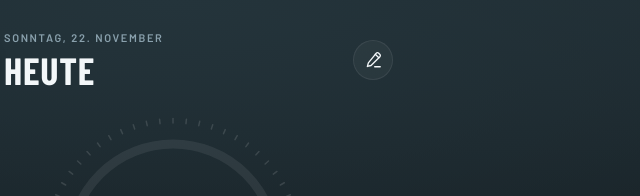
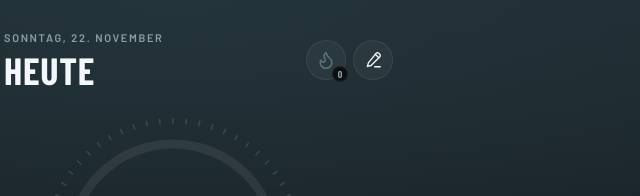
Before and after one commit to lstiass22-commits/habits, a plain HTML site: page index.html in a window 1280 px wide. Shown: the top 196 px of the page, 467-1107 px from the left. Drawn offline with nearby package versions, Linux system fonts and the light colour scheme.

Commit message:
Tages-Serie: Flammen-Symbol oben rechts, zählt ab 3 erledigten Habits pro Tag
Co-Authored-By: Claude Sonnet 5.5 <noreply@anthropic.com>
Claude-Session: https://claude.ai/code/session_01QWNiDryqccU18DVmKu8zTf

```diff
--- a/index.html
+++ b/index.html
@@ -62,6 +62,14 @@ h1{font:700 clamp(26px,7.6vw,38px)/1 var(--font-display);text-transform:uppercas
 .ghost.emoji{width:40px;height:40px;padding:0;border-radius:50%;display:grid;place-items:center;color:var(--text)}
 .ghost.emoji svg{display:block}
 .ghost.emoji[hidden]{display:none}
+.dstreak{position:relative;width:40px;height:40px;border-radius:50%;display:grid;place-items:center;background:rgba(255,255,255,.04);border:1px solid var(--hair);color:var(--faint);flex:none}
+.dstreak[hidden]{display:none}
+.dstreak svg{display:block;fill:none;stroke:currentColor}
+.dstreak b{position:absolute;right:-3px;bottom:-3px;min-width:16px;height:16px;padding:0 4px;border-radius:8px;background:#0b0f12;border:1px solid var(--hair);color:var(--muted);font:700 10px/14px var(--font-display);text-align:center;font-variant-numeric:tabular-nums}
+.dstreak.pend{color:var(--muted)}
+.dstreak.on{color:#fff}
+.dstreak.on svg{fill:currentColor}
+.dstreak.on b{background:#fff;border-color:#fff;color:#000}
 .top-l{display:flex;align-items:center;gap:11px;min-width:0;flex:1}
 .top-l>div{min-width:0}
 .top-l .eyebrow,.top-l h1{white-space:nowrap;overflow:hidden;text-overflow:ellipsis}
@@ -384,6 +392,7 @@ body{overscroll-behavior:none;touch-action:manipulation}
       </div>
     </div>
     <div class="top-actions">
+      <div class="dstreak" id="dstreak" role="img" aria-label="Serie"><svg width="20" height="20" viewBox="0 0 24 24" stroke-width="1.8" stroke-linecap="round" stroke-linejoin="round" aria-hidden="true"><path d="M8.5 14.5A2.5 2.5 0 0 0 11 12c0-1.38-.5-2-1-3-1.072-2.143-.224-4.054 2-6 .5 2.5 2 4.9 4 6.5 2 1.6 3 3.5 3 5.5a7 7 0 1 1-14 0c0-1.153.433-2.294 1-3a2.5 2.5 0 0 0 2.5 2.5z"/></svg><b id="dsnum">0</b></div>
       <button class="ghost emoji" id="todayBtn" type="button" hidden data-today aria-label="Zurück zu heute" title="Zurück zu heute"><svg width="19" height="19" viewBox="0 0 24 24" fill="none" stroke="currentColor" stroke-width="1.8" stroke-linecap="round" stroke-linejoin="round" aria-hidden="true"><rect x="3.5" y="5" width="17" height="15.5" rx="3"/><path d="M3.5 10h17M8 3v4M16 3v4"/><circle cx="12" cy="15.2" r="1.7" fill="currentColor" stroke="none"/></svg></button>
       <button class="ghost emoji" id="editBtn" type="button" aria-label="Bearbeiten" title="Bearbeiten"><svg width="19" height="19" viewBox="0 0 24 24" fill="none" stroke="currentColor" stroke-width="1.7" stroke-linecap="round" stroke-linejoin="round" aria-hidden="true"><path d="M15.6 3.9a1.9 1.9 0 0 1 2.7 0l1.8 1.8a1.9 1.9 0 0 1 0 2.7L8.9 19.6l-4.6 1.2 1.2-4.6z"/><path d="M14.2 5.3l4.5 4.5"/><path d="M13.5 21.2h7"/></svg></button>
     </div>
@@ -560,6 +569,29 @@ body{overscroll-behavior:none;touch-action:manipulation}
       d=addDays(d,-1);
     }
     return n;
+  }
+  /* Tages-Serie: Tag zählt, wenn mind. 3 Habits erledigt sind (bei weniger geplanten: alle) */
+  var DGOAL=3;
+  function dayNeed(k){var n=total(k);return n?Math.min(DGOAL,n):0;}
+  function dayHit(k){var nd=dayNeed(k);return nd>0&&doneCount(k)>=nd;}
+  function dayStreak(){
+    var d=new Date(today),n=0,guard=0;
+    if(dayNeed(key(d))>0&&!dayHit(key(d)))d=addDays(d,-1);   /* heute noch offen: Serie lebt bis Mitternacht */
+    while(guard++<400){
+      var dk=key(d);
+      if(dayNeed(dk)>0){if(!dayHit(dk))break;n++;}   /* freie Tage unterbrechen nicht */
+      d=addDays(d,-1);
+    }
+    return n;
+  }
+  function renderDStreak(){
+    var el=$('#dstreak');if(!el)return;
+    var n=dayStreak(),hit=dayHit(todayKey),nd=dayNeed(todayKey);
+    $('#dsnum').textContent=n;
+    el.className='dstreak'+(hit?' on':(n>0?' pend':''));
+    var lbl=n+(n===1?' Tag':' Tage')+' Serie'+(nd?' · heute '+Math.min(doneCount(todayKey),nd)+' von '+nd:'');
+    el.setAttribute('aria-label',lbl);el.title=lbl;
+    el.hidden=section!=='habits';
   }
   function targetFor(k){
     var n=total(k);if(!n)return 0;
@@ -801,6 +833,7 @@ body{overscroll-behavior:none;touch-action:manipulation}
   function render(){
     var sd=parse(selected),isToday=selected===todayKey,view=$('#view');
     pending=null;
+    renderDStreak();
     document.querySelectorAll('.dr-item').forEach(function(b){if(b.dataset.sec===section)b.setAttribute('aria-current','page');else b.removeAttribute('aria-current');});
     $('.tabs').style.display=section==='habits'?'':'none';
     if(section!=='habits'){
```
